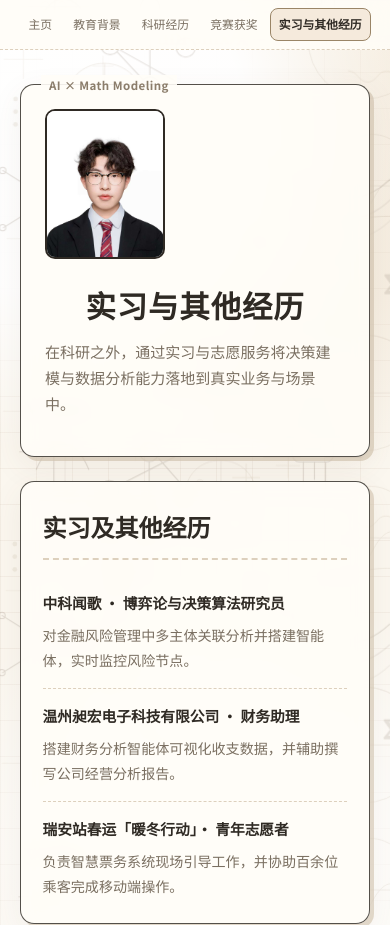
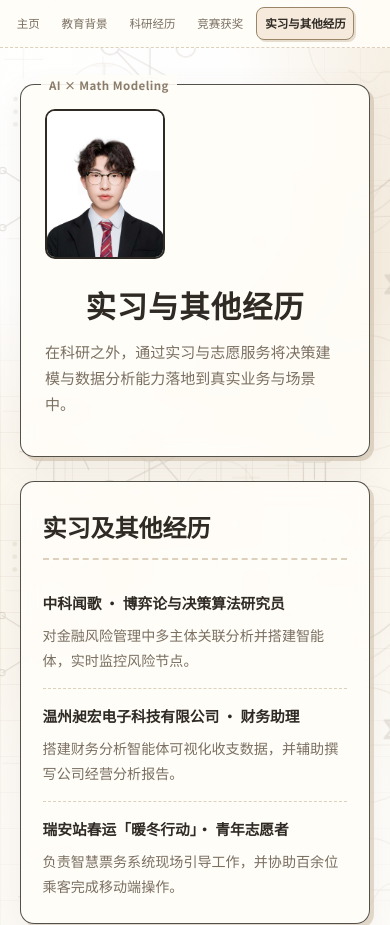
Before and after one commit to lxj43/lxj43.github.io, a plain HTML site: page other.html in a window 390 px wide. Shown: the top 925 px of the page. Drawn offline with Linux system fonts and the light colour scheme.

Commit message:
修复全站导航：始终五项并高亮当前页，修复首页卡片样式

```diff
--- a/css/style.css
+++ b/css/style.css
@@ -118,7 +118,7 @@ body::after {
   100% { transform: translate3d(14px, 7px, 0) rotate(1deg); }
 }
 
-/* 顶栏导览 */
+/* 顶栏导览 — 始终显示 5 项，当前页高亮 */
 .site-nav {
   position: fixed;
   top: 0;
@@ -126,27 +126,35 @@ body::after {
   left: 0;
   z-index: 100;
   display: flex;
-  justify-content: flex-end;
+  justify-content: center;
   align-items: center;
-  gap: 0.25rem;
-  flex-wrap: wrap;
-  padding: 0.6rem 1.25rem;
-  background: rgba(255, 253, 248, 0.88);
+  gap: 0.35rem;
+  flex-wrap: nowrap;
+  overflow-x: auto;
+  overscroll-behavior-x: contain;
+  -webkit-overflow-scrolling: touch;
+  padding: 0.55rem 0.75rem;
+  background: rgba(255, 253, 248, 0.92);
   backdrop-filter: blur(10px);
   border-bottom: 1.5px dashed var(--border);
+  scrollbar-width: thin;
 }
 
+.site-nav__link,
 .site-nav a {
+  flex-shrink: 0;
   color: var(--muted);
   text-decoration: none;
-  font-size: 0.82rem;
-  padding: 0.35rem 0.7rem;
+  font-size: 0.8rem;
+  padding: 0.38rem 0.72rem;
   border-radius: 8px;
   border: 1.5px solid transparent;
-  transition: color 0.2s, background 0.2s, border-color 0.2s, transform 0.2s;
+  transition: color 0.2s, background 0.2s, border-color 0.2s, transform 0.2s, box-shadow 0.2s;
   white-space: nowrap;
 }
 
+.site-nav__link:hover,
+.site-nav__link:focus-visible,
 .site-nav a:hover,
 .site-nav a:focus-visible {
   color: var(--text);
@@ -154,33 +162,45 @@ body::after {
   border-color: var(--border);
 }
 
+.site-nav__link.is-current,
+.site-nav__link[aria-current="page"],
 .site-nav a[aria-current="page"] {
   color: var(--text);
   background: var(--math-soft);
   border-color: var(--math);
   font-weight: 600;
+  box-shadow: 2px 2px 0 rgba(210, 196, 175, 0.55);
 }
 
 /* 主页板块入口 */
-.home-hub {
+section.home-hub {
   margin-bottom: 0;
 }
 
-.home-cards {
+ul.home-cards {
   list-style: none;
+  margin: 0;
+  padding: 0;
   display: grid;
   grid-template-columns: repeat(auto-fill, minmax(220px, 1fr));
   gap: 0.85rem;
 }
 
-.home-card {
+ul.home-cards > li {
+  list-style: none;
+  margin: 0;
+  padding: 0;
+}
+
+a.home-card,
+.home-cards .home-card {
   display: flex;
   flex-direction: column;
   gap: 0.35rem;
   height: 100%;
   padding: 1rem 1.05rem;
-  text-decoration: none;
-  color: inherit;
+  text-decoration: none !important;
+  color: var(--text) !important;
   background: rgba(251, 247, 239, 0.78);
   border: 1.8px solid rgba(47, 42, 36, 0.82);
   border-radius: 12px;
@@ -188,8 +208,10 @@ body::after {
   transition: transform 0.15s ease, background 0.2s ease, box-shadow 0.2s ease;
 }
 
-.home-card:hover,
-.home-card:focus-visible {
+a.home-card:hover,
+a.home-card:focus-visible,
+.home-cards .home-card:hover,
+.home-cards .home-card:focus-visible {
   background: #fffdf8;
   transform: translateY(-2px);
   box-shadow: 5px 5px 0 rgba(210, 196, 175, 0.62);
@@ -841,14 +863,15 @@ footer .footer-doodle {
   }
 
   .site-nav {
-    justify-content: center;
-    padding: 0.5rem;
-    gap: 0.2rem;
+    justify-content: flex-start;
+    padding: 0.45rem 0.5rem;
+    gap: 0.28rem;
   }
 
+  .site-nav__link,
   .site-nav a {
-    font-size: 0.74rem;
-    padding: 0.32rem 0.5rem;
+    font-size: 0.72rem;
+    padding: 0.32rem 0.48rem;
   }
 
   .home-cards {
--- /dev/null
+++ b/js/site-nav.js
@@ -0,0 +1,31 @@
+/**
+ * 全站统一顶栏导览（始终 5 项，当前页高亮）
+ */
+const SITE_NAV_ITEMS = [
+  { id: "home", href: "index.html", label: "主页" },
+  { id: "education", href: "education.html", label: "教育背景" },
+  { id: "research", href: "research.html", label: "科研经历" },
+  { id: "competition", href: "competition.html", label: "竞赛获奖" },
+  { id: "other", href: "other.html", label: "实习与其他经历" },
+];
+
+function getCurrentNavId() {
+  const file = window.location.pathname.split("/").pop() || "index.html";
+  if (file === "" || file === "index.html") return "home";
+  const found = SITE_NAV_ITEMS.find((item) => item.href === file);
+  return found ? found.id : "home";
+}
+
+function renderSiteNav() {
+  const nav = document.getElementById("site-nav");
+  if (!nav) return;
+
+  const currentId = getCurrentNavId();
+  nav.innerHTML = SITE_NAV_ITEMS.map((item) => {
+    const isCurrent = item.id === currentId;
+    const currentAttr = isCurrent ? ' aria-current="page"' : "";
+    return `<a href="${item.href}" class="site-nav__link${isCurrent ? " is-current" : ""}"${currentAttr}>${item.label}</a>`;
+  }).join("");
+}
+
+document.addEventListener("DOMContentLoaded", renderSiteNav);
--- a/other.html
+++ b/other.html
@@ -13,13 +13,7 @@
 <body>
   <div class="bg-gradient" aria-hidden="true"></div>
 
-  <nav class="site-nav" aria-label="页面导览">
-    <a href="./">主页</a>
-    <a href="education.html">教育背景</a>
-    <a href="research.html">科研经历</a>
-    <a href="competition.html">竞赛获奖</a>
-    <a href="other.html" aria-current="page">实习与其他经历</a>
-  </nav>
+  <nav class="site-nav" id="site-nav" aria-label="页面导览"></nav>
 
   <div class="container">
     <header class="profile">
@@ -57,6 +51,7 @@
     </footer>
   </div>
 
+  <script src="js/site-nav.js"></script>
   <script>
     document.getElementById("year").textContent = new Date().getFullYear();
   </script>
```
Also changed, not shown: competition.html (+2 -7 lines), education.html (+2 -7 lines), index.html (+2 -7 lines), research.html (+2 -7 lines).
